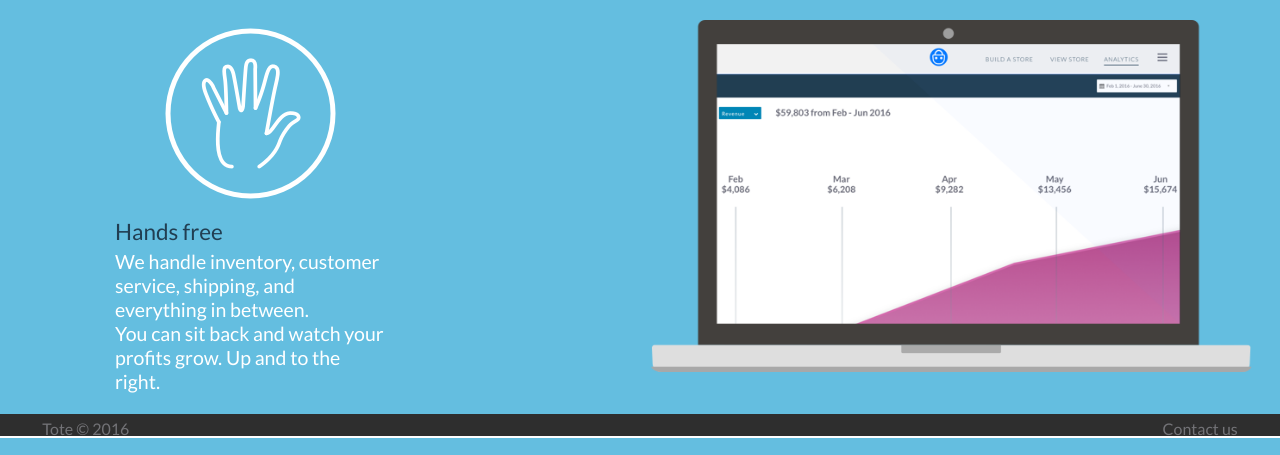
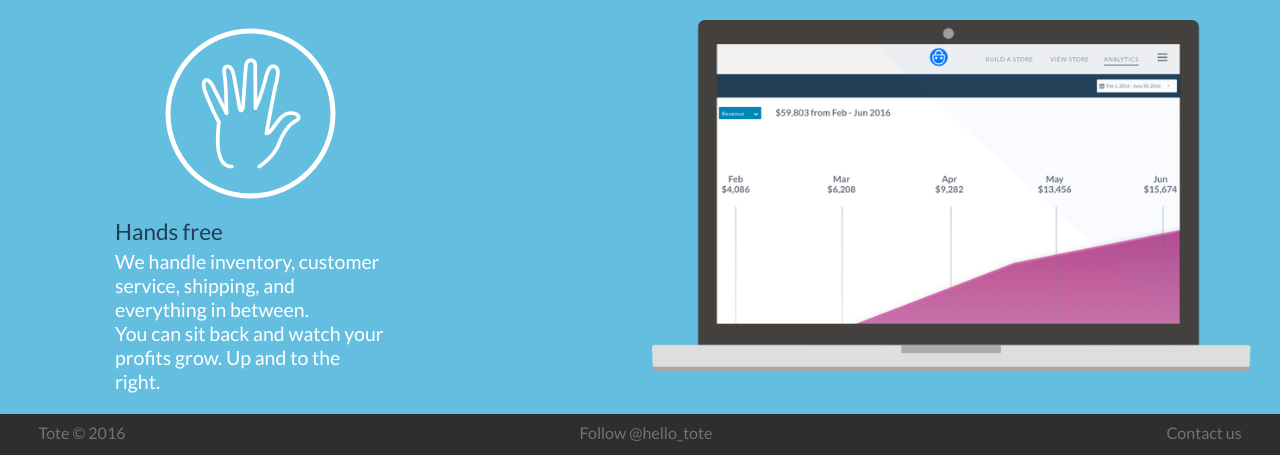
Before and after one commit to cgil/trie, a Flask app: page / in a window 1280 px wide. Shown: the part 2211-2666 px from the top of the page. Run offline with Flask 2, Linux system fonts and the light colour scheme; some libraries are stand-ins or nearby versions.

Commit message:
adding twitter follow

```diff
--- a/trie/static/css/main.css
+++ b/trie/static/css/main.css
@@ -248,20 +248,25 @@ header {
 
 #footer {
   background-color: #2E2E2E;
-  float: left;
   display: inline-block;
   margin: 0 auto;
   width: 100%;
-  height: 1.875rem; }
+  height: 1.875rem;
+  float: left;
+  padding: 0.9375rem 0 0.625rem 0; }
   #footer a {
     text-decoration: none;
     color: #737377; }
   #footer .copyright {
     float: left;
-    margin: 0.625rem 0 0 3.3%; }
+    text-align: left;
+    margin-left: 3%; }
   #footer .contact-us {
     float: right;
-    margin: 0.625rem 3.3% 0 0; }
+    text-align: right;
+    margin-right: 3%; }
+  #footer .social {
+    text-align: center; }
 
 .input-error {
   font-size: 22px;
--- a/trie/static/sass/pages/_home.scss
+++ b/trie/static/sass/pages/_home.scss
@@ -192,22 +192,28 @@ header{
 }
 #footer {
     background-color: $mine-shaft;
-    float: left;
     display: inline-block;
     margin: 0 auto;
     width: 100%;
     height: to-rem(30px);
+    float: left;
+    padding: to-rem(15px) 0 to-rem(10px) 0;
     a {
         text-decoration: none;
         color: $jumbo;
     }
     .copyright {
         float: left;
-        margin: to-rem(10px) 0 0 3.3%;
+        text-align: left;
+        margin-left: 3%;
     }
     .contact-us {
         float: right;
-        margin: to-rem(10px) 3.3% 0 0;
+        text-align: right;
+        margin-right: 3%;
+    }
+    .social {
+        text-align: center;
     }
 }
 
--- a/trie/templates/teaser.html
+++ b/trie/templates/teaser.html
@@ -148,6 +148,10 @@
                 <div class="contact-us">
                     <a id="contact-us" href="contact">Contact us</a>
                 </div>
+                <div class="social">
+                    <a href="https://twitter.com/hello_tote" class="twitter-follow-button" data-show-count="false" data-show-screen-name="false">Follow @hello_tote</a>
+                    <script>!function(d,s,id){var js,fjs=d.getElementsByTagName(s)[0],p=/^http:/.test(d.location)?'http':'https';if(!d.getElementById(id)){js=d.createElement(s);js.id=id;js.src=p+'://platform.twitter.com/widgets.js';fjs.parentNode.insertBefore(js,fjs);}}(document, 'script', 'twitter-wjs');</script>
+                </div>
             </section>
         </footer>
     </body>
```
